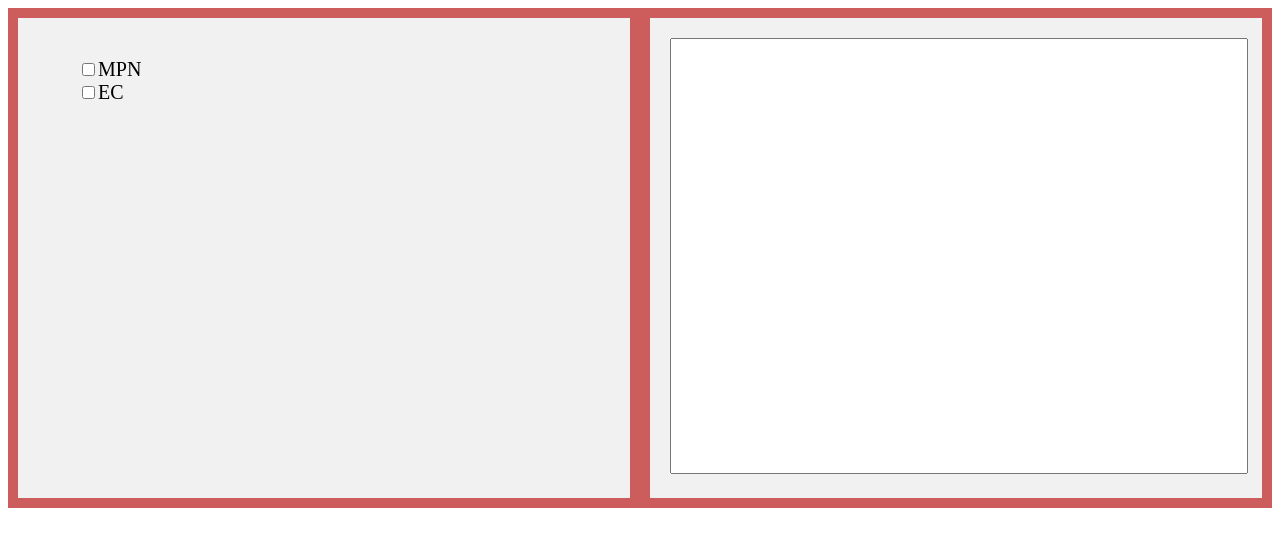
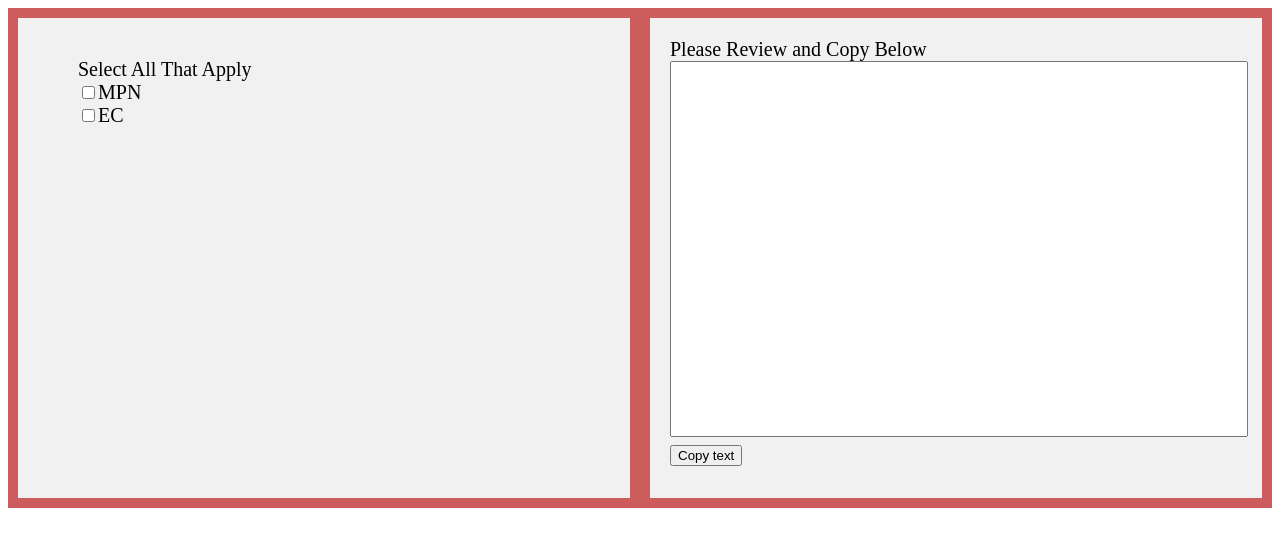
Before and after one commit to teixeiraj-rhc/rhc-responses, a plain HTML site: page index.html in a window 1280 px wide. Drawn offline with Linux system fonts and the light colour scheme.

Commit message:
Update index.html

```diff
--- a/index.html
+++ b/index.html
@@ -6,7 +6,7 @@
   display: flex;
   flex-direction: row;
   background-color: indianred;
-  height: 500px
+  height: 500px;
 }
 
 .flex-container > div {
@@ -18,7 +18,7 @@
 }
 
 textarea {
-    height: 430px;
+    height: 370px;
     width: 100%;
     resize: none;
 
@@ -34,6 +34,7 @@ nav ul{overflow:hidden; overflow-y:scroll;}
   <div>
     <nav>
             <ul style="list-style-type:none;">
+                Select All That Apply
                 <li><input type="checkbox" id="mpn" value="Please fill out your Master Promissory Note online at studentaid.gov">MPN</li>
                 <li><input type="checkbox" id="ec" value= "Please fill out your Entrance Counseling online at studentaid.gov">EC</li>
 
@@ -41,7 +42,11 @@ nav ul{overflow:hidden; overflow-y:scroll;}
             </ul>
         </nav>
   </div>
-  <div> <textarea id="combinedText"></textarea></textarea> </div>
+  <div>
+    Please Review and Copy Below
+    <textarea id="combinedText"></textarea></textarea>
+<button onclick="myFunction()">Copy text</button>
+</div>
 
 </div>
 
```
